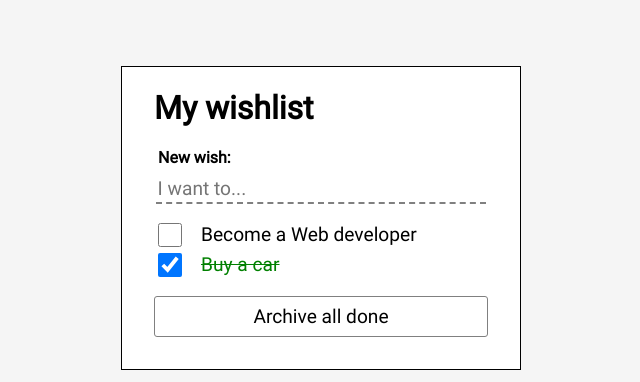
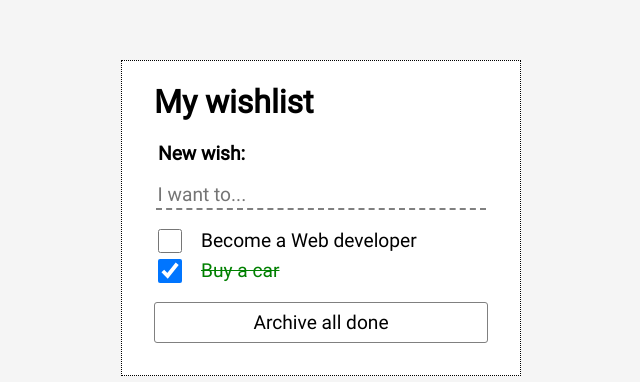
Before and after one commit to diego-rg/react-wishlist, a React (Vite) app: page / in a window 1280 px wide. Shown: the part 182-564 px from the top of the page, without its empty margins (319-959 px from the left). Built offline with nearby package versions, Linux system fonts and the light colour scheme.

Commit message:
input field font size, margin

```diff
--- a/App.css
+++ b/App.css
@@ -19,7 +19,7 @@
   .app {
     width: 400px;
     max-width: 100%;
-    border: 1px solid;
+    border: 1px dotted;
     padding: 0 2rem 2rem 2rem;
     background-color: white;
   }
@@ -30,12 +30,13 @@
   }
   .wish-input__label {
     font-weight: 700;
+    font-size: 1.2rem;
   }
   .wish-input__field {
     width: 100%;
     border: 0;
     padding: 0.1rem;
-    margin-top: 0.5rem;
+    margin-top: 1rem;
     font-size: 1.2rem;
     background-color: transparent;
   }
```
